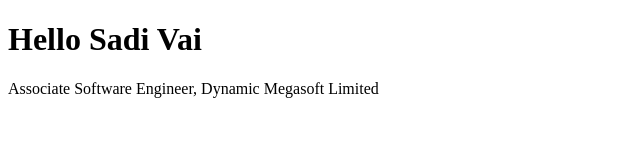
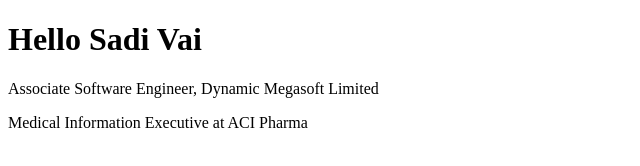
Before and after one commit to sadigithu/project, a plain HTML site: page index.html in a window 1280 px wide. Shown: the whole page, without its empty margins (0-640 px from the left). Drawn offline with Linux system fonts and the light colour scheme.

Commit message:
ptag-added

```diff
--- a/index.html
+++ b/index.html
@@ -9,5 +9,6 @@
 <body>
     <h1>Hello Sadi Vai</h1>
     <p>Associate Software Engineer, Dynamic Megasoft Limited</p>
+    <p>Medical Information Executive at ACI Pharma</p>
 </body>
 </html>
```
